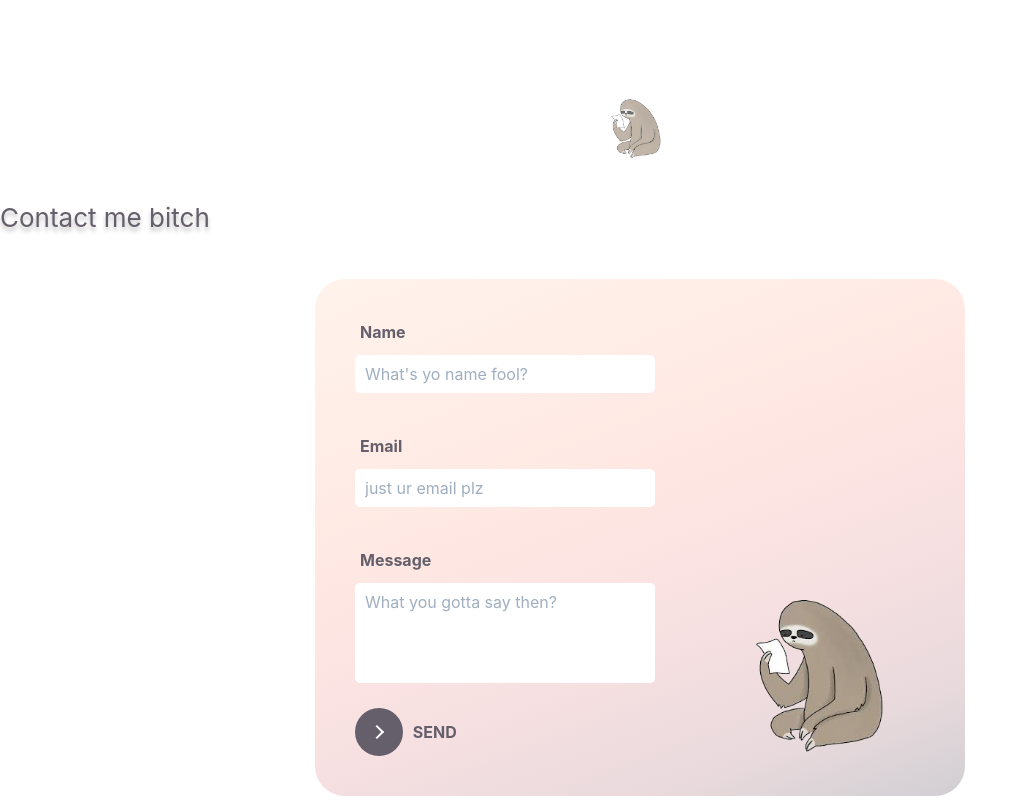
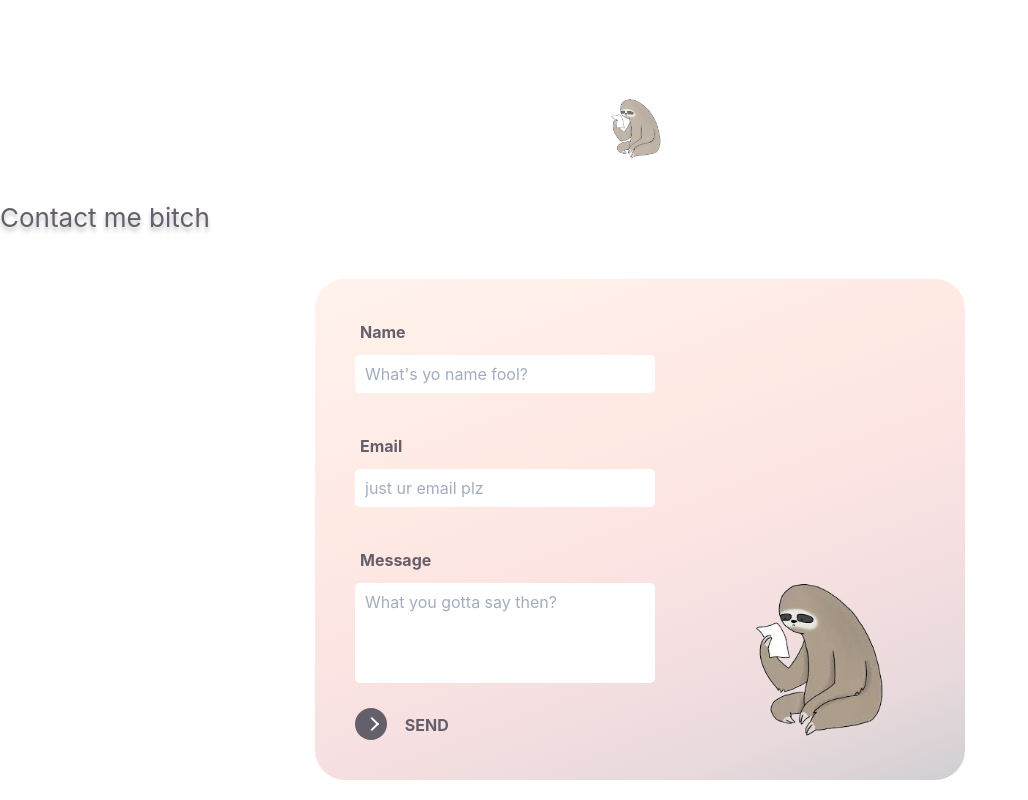
Before and after one commit to annette-graham/Annette-Graham, a Gatsby site: page /Contact in a window 1280 px wide. Shown: the top 800 px of the page, without its empty margins (0-1028 px from the left). Built offline with nearby package versions, Linux system fonts and the light colour scheme; Gatsby itself is replaced by a stand-in of ours.

Commit message:
make send button smaller

```diff
--- a/src/components/Form/_styles.scss
+++ b/src/components/Form/_styles.scss
@@ -101,8 +101,8 @@ textarea {
       @include transition(all, 0.45s, cubic-bezier(0.65,0,.076,1));
       position: relative;
       display: block;
-      width: 3rem;
-      height: 3rem;
+      width: 2rem;
+      height: 2rem;
       background: $primary-light;
       border-radius: 1.625rem;
       .icon {
@@ -122,7 +122,7 @@ textarea {
             position: absolute;
             content: '';
             top: -0.25rem;
-            right: 0.0625rem;
+            right: 0.4rem;
             width: 0.625rem;
             height: 0.625rem;
             border-top: 0.125rem solid white;
@@ -139,8 +139,8 @@ textarea {
       left: 0;
       right: 0;
       bottom: 0;
-      padding: 0.75rem 0;
-      margin: 0 0 0 1.85rem;
+      padding: 0.3rem 0;
+      margin: 0 0 0 0.85rem;
       color: $primary-light;
       font-weight: 700;
       line-height: 1.6;
```
